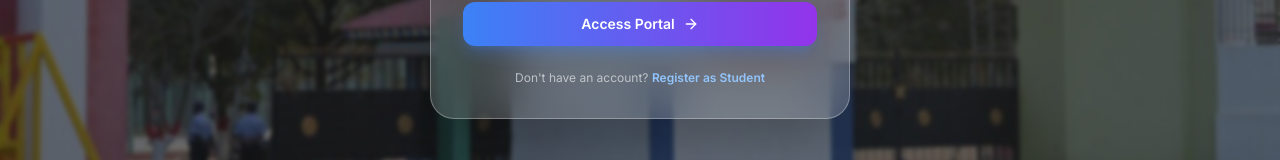
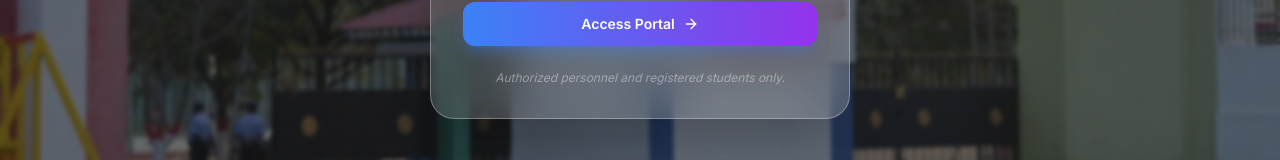
Before and after one commit to anguabishek17/HOSTEL-CARE-, a React (Vite) app in the folder client/: page /login in a window 1280 px wide. Shown: the part 545-705 px from the top of the page. Built offline with nearby package versions, Linux system fonts and the light colour scheme; no server answers.

Commit message:
security: removed student registration UI and route; accounts now strictly managed by wardens

```diff
--- a/client/src/App.jsx
+++ b/client/src/App.jsx
@@ -2,7 +2,7 @@ import React, { useContext } from 'react';
 import { BrowserRouter as Router, Routes, Route, Navigate } from 'react-router-dom';
 import { AuthContext } from './context/AuthContext';
 import Login from './pages/Login';
-import Register from './pages/Register';
+// Register page is disabled as per user request (warden handles student creation)
 import Sidebar from './components/Sidebar';
 import StudentDashboard from './pages/StudentDashboard';
 import WardenDashboard from './pages/WardenDashboard';
@@ -41,7 +41,6 @@ const App = () => {
         <main className={`flex-1 min-w-0 ${user ? 'p-4 sm:p-6 lg:p-8 sm:ml-64' : ''}`}>
           <Routes>
             <Route path="/login"    element={!user ? <Login />    : <Navigate to="/" />} />
-            <Route path="/register" element={!user ? <Register /> : <Navigate to="/" />} />
             <Route path="/"         element={getDashboard()} />
             {/* Warden-only: Student Management */}
             <Route
--- a/client/src/pages/Login.jsx
+++ b/client/src/pages/Login.jsx
@@ -138,11 +138,8 @@ const Login = () => {
                             </button>
                         </form>
 
-                        <p className="mt-6 text-center text-xs text-white/60">
-                            Don&apos;t have an account?{' '}
-                            <Link to="/register" className="text-blue-300 font-semibold hover:text-white transition-colors">
-                                Register as Student
-                            </Link>
+                        <p className="mt-6 text-center text-xs text-white/40 italic">
+                            Authorized personnel and registered students only.
                         </p>
                     </div>
                 </div>
```
